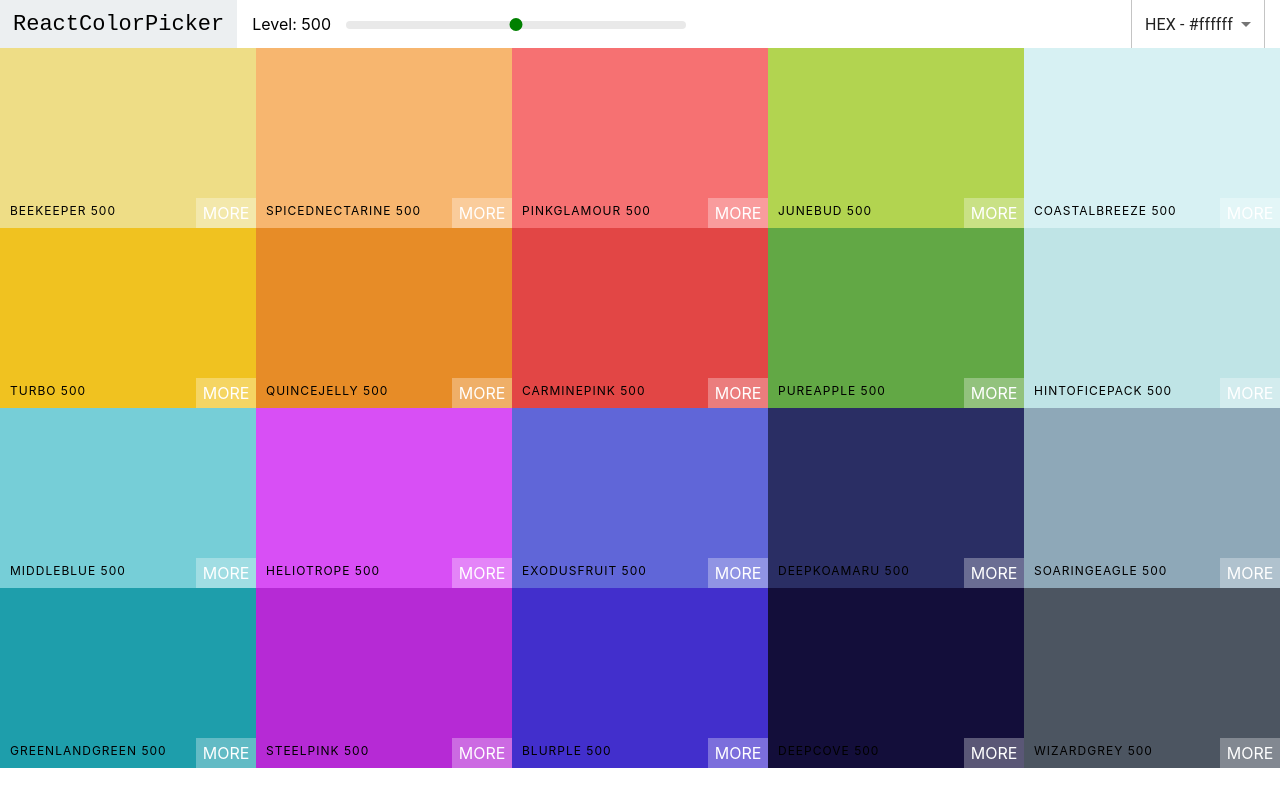
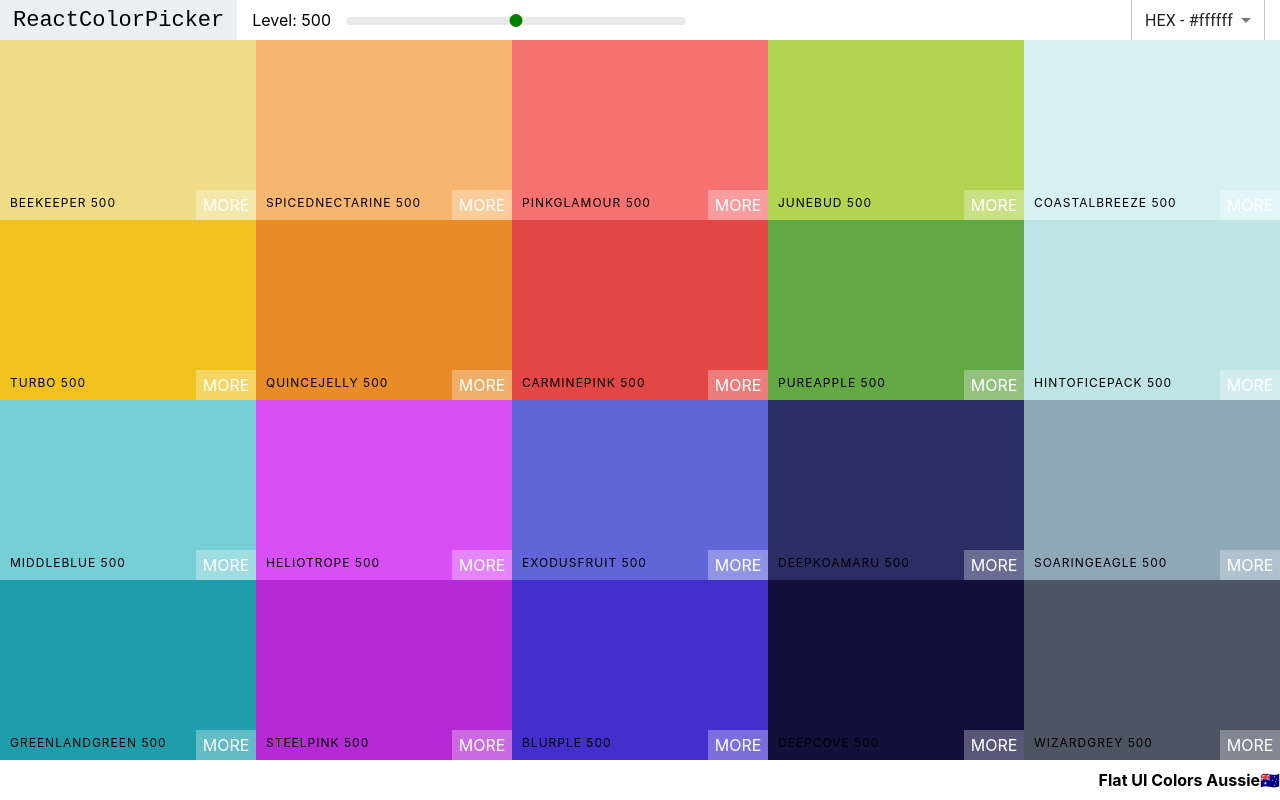
Before and after one commit to ElliotSherman/react-color-palettes-project, a React (Create React App) app: page / in a window 1280 px wide. Built offline with nearby package versions, Linux system fonts and the light colour scheme.

Commit message:
add footer

```diff
--- a/src/Navbar.css
+++ b/src/Navbar.css
@@ -2,7 +2,7 @@
     display: flex;
     align-items: center;
     justify-content: flex-start;
-    height: 6vh;
+    height: 5vh;
 }
 .logo{
     margin-right: 15px;
--- a/src/Palatte.js
+++ b/src/Palatte.js
@@ -18,12 +18,13 @@ class Palatte extends Component {
        this.setState({format:value})
     }
     render() {
-        const {colors} = this.props.palette;
+        const {colors , paletteName, emoji} = this.props.palette;
         const {level,format} = this.state
         const colorBoxes = colors[level].map(color => (
             <ColorBox
             background={color[format]}
             name ={color.name}
+            key={color.id}
             />
         ));
         return (
@@ -36,7 +37,10 @@ class Palatte extends Component {
                 <div className='Palette-colors'>
                     {colorBoxes}
                 </div>
-                <footer className='palette-footer'></footer>
+                <footer className='palette-footer'>
+                    {paletteName}
+                    <span>{emoji}</span>
+                </footer>
             </div>
         );
     }
--- a/src/Palette.css
+++ b/src/Palette.css
@@ -1,10 +1,13 @@
 .Palette{
     height: 100vh;
+    display: flex;
+    flex-direction: column;
 }
 .Palette-colors{
-    height: 90%;
+    height: 90vh;
 }
-.Palette-footer{
+
+.palette-footer{
     background-color: white;
     height: 5vh;
     display: flex;
@@ -14,5 +17,5 @@
 }
 .emoji{
     font-size: 1.5rem;
-    margin:0 1rem
+    margin: 0 1rem;
 }
```
